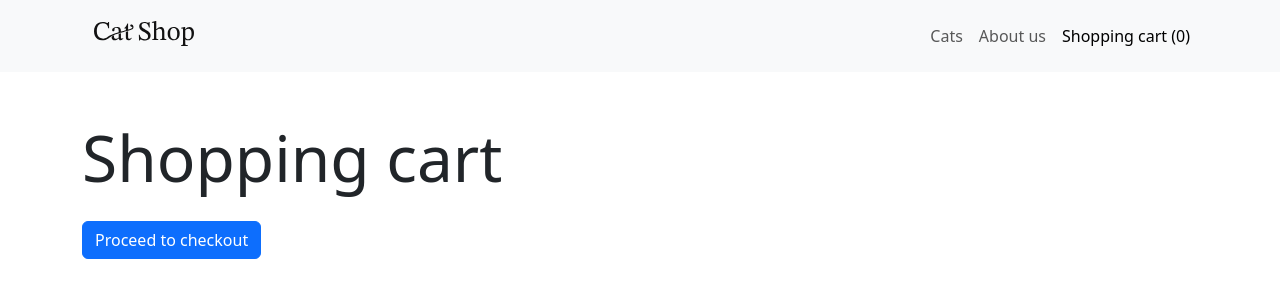
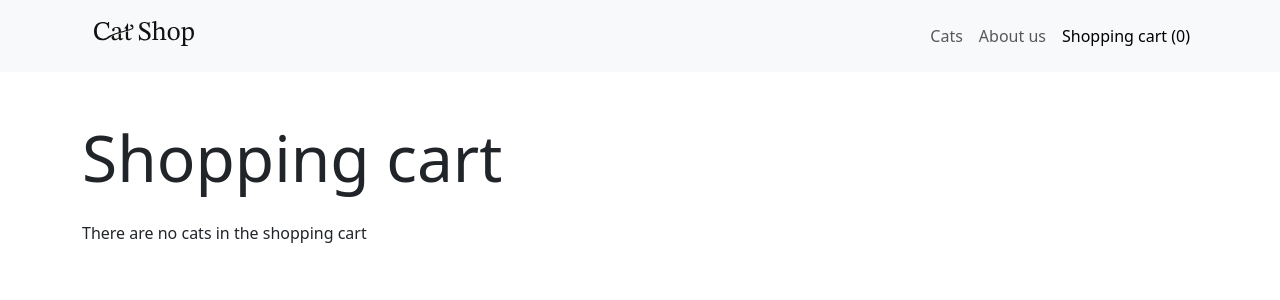
Before and after one commit to bjornnewton12/CatShop, a React (Vite) app: page /shopping-cart in a window 1280 px wide. Shown: the top 300 px of the page. Built offline with nearby package versions, Linux system fonts and the light colour scheme.

Commit message:
Add if to checkout

```diff
--- a/src/pages/ShoppingCart.jsx
+++ b/src/pages/ShoppingCart.jsx
@@ -24,9 +24,13 @@ function ShoppingCart() {
         ))}
       </Row>
 
-      <Button variant="primary" onClick={handleShow}>
-        Proceed to checkout
-      </Button>
+      {cartItems.length > 0 ? (
+        <Button variant="primary" onClick={handleShow}>
+          Proceed to checkout
+        </Button>
+      ) : (
+        <p>There are no cats in the shopping cart</p>
+      )}
 
       <Modal show={show} onHide={handleClose}>
         <Modal.Header closeButton>
```
